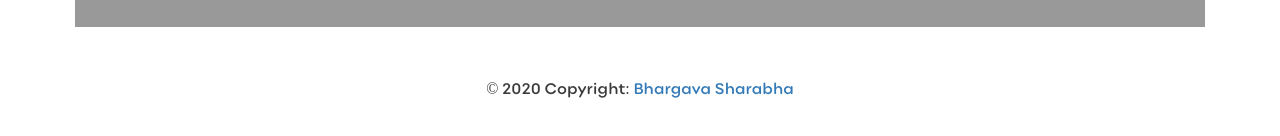
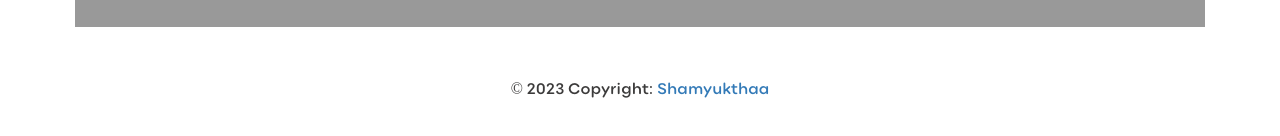
Before and after one commit to Shamyukthaa08/samy.github.io, a plain HTML site: page index.html in a window 1280 px wide. Shown: the part 1119-1255 px from the top of the page. Drawn offline with Linux system fonts and the light colour scheme.

Commit message:
Update index.html

```diff
--- a/index.html
+++ b/index.html
@@ -136,8 +136,8 @@
 	</div>
 	<footer class="page-footer font-small blue">
 
-		<div class="footer-copyright text-center py-3">© 2020 Copyright:
-			<a>Bhargava Sharabha</a>
+		<div class="footer-copyright text-center py-3">© 2023 Copyright:
+			<a>Shamyukthaa</a>
 		</div>
 	</footer>
 
```
